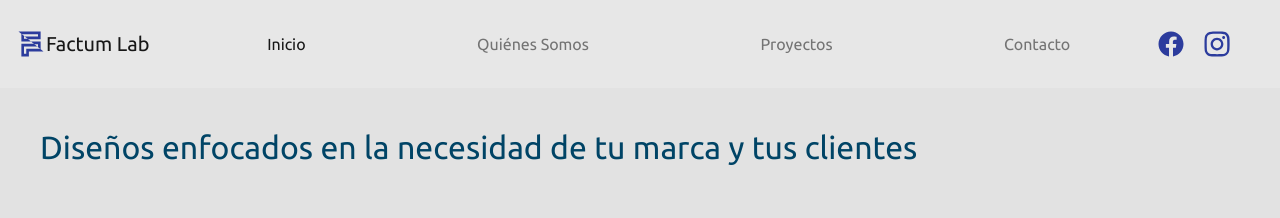
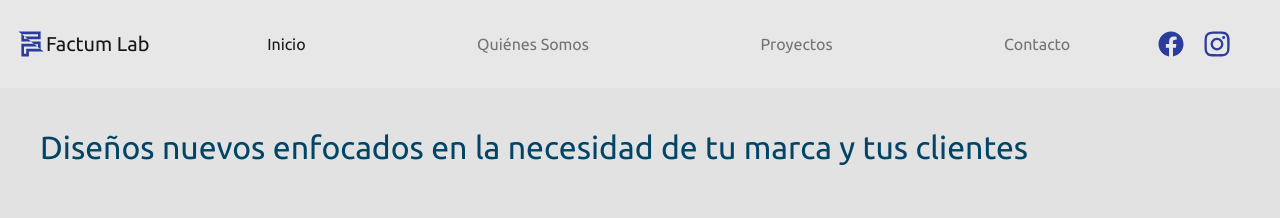
Before and after one commit to fponcesilva/factumlab, a website: page index.html in a window 1280 px wide. Shown: the top 218 px of the page. Drawn offline with nearby package versions, Linux system fonts and the light colour scheme; a web font is replaced by a local one.

Commit message:
AgregueÂ un texto al index

```diff
--- a/index.html
+++ b/index.html
@@ -47,7 +47,7 @@
 
       <main>
 
-        <h2>Diseños enfocados en la necesidad de tu marca y tus clientes</h2>
+        <h2>Diseños nuevos enfocados en la necesidad de tu marca y tus clientes</h2>
 
          <div class="card-deck">
           <div class="card">
```
